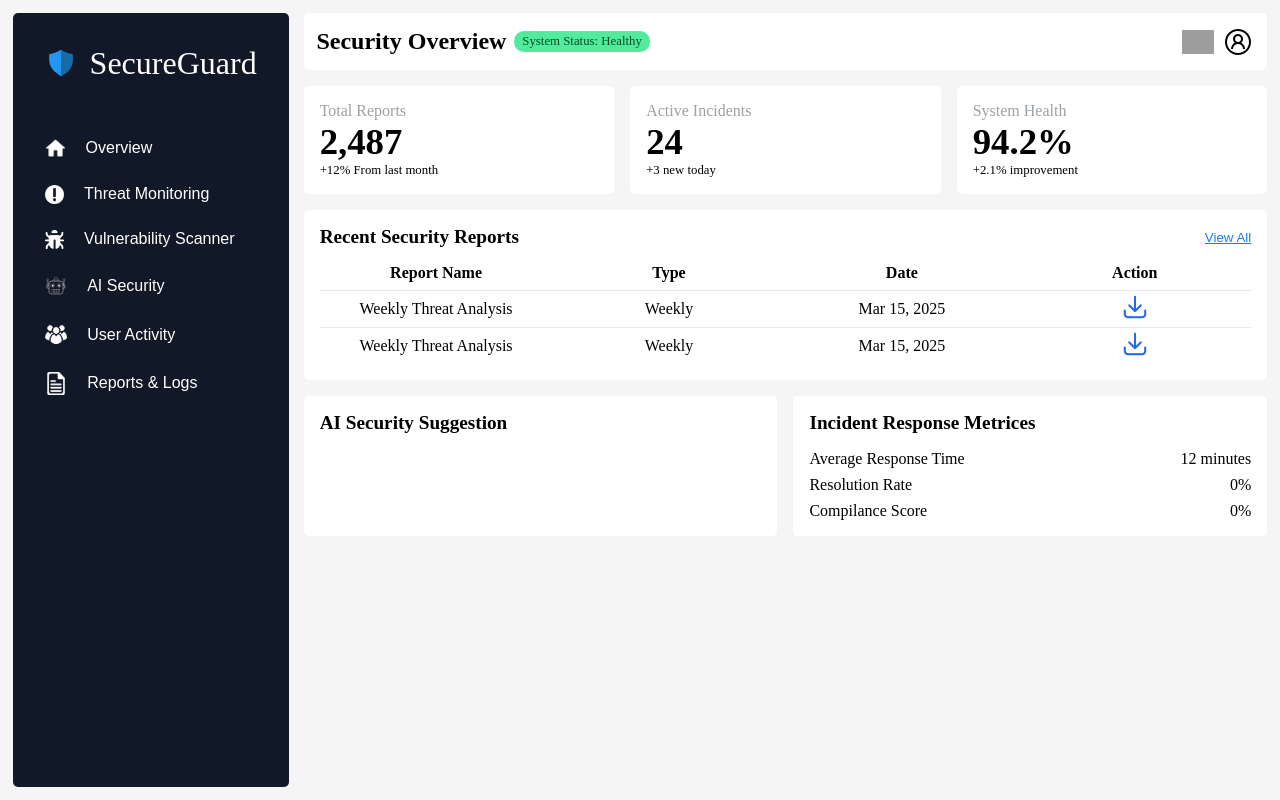
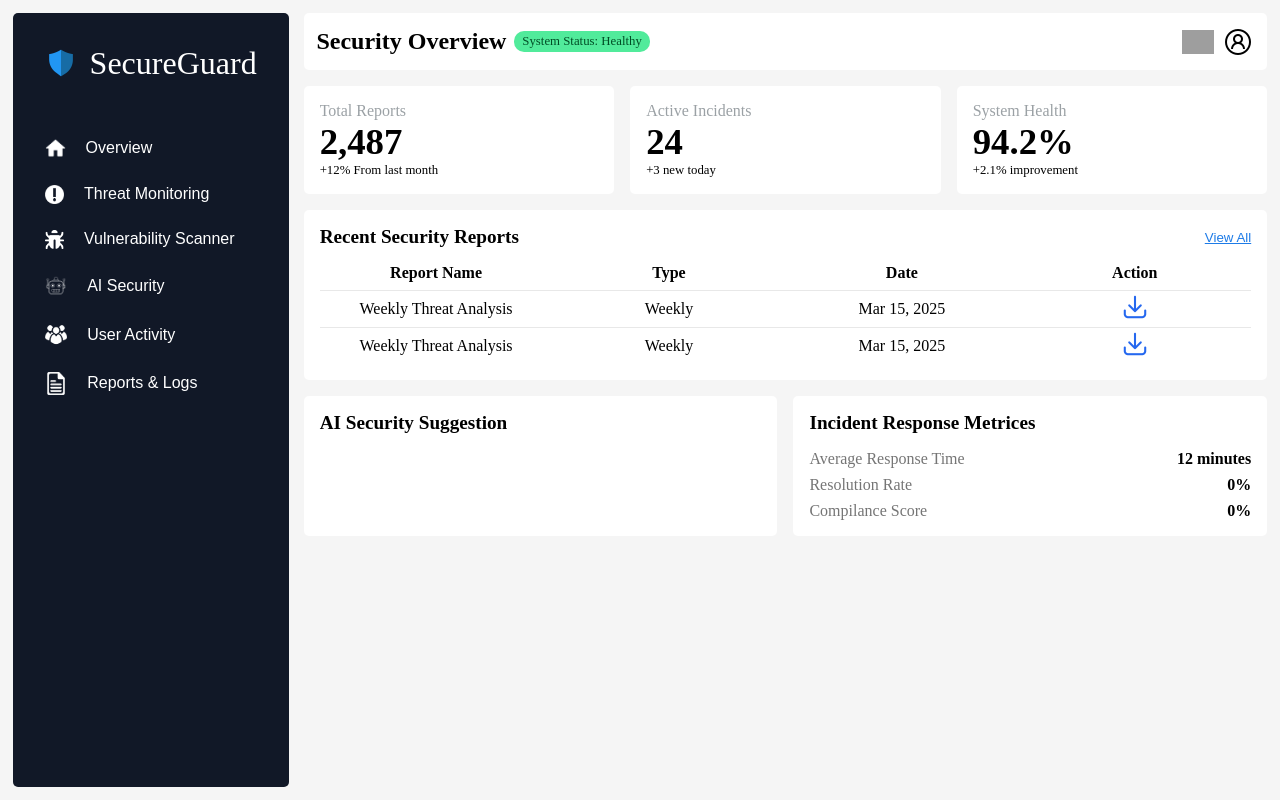
Before and after one commit to This-is-Baljot-Singh/cyberGuardians, a React (Vite) app: page / in a window 1280 px wide. Built offline with nearby package versions, Linux system fonts and the light colour scheme; grey boxes are pictures that could not be loaded.

Commit message:
Updated Codes

```diff
--- a/src/components/reports/Reports.css
+++ b/src/components/reports/Reports.css
@@ -128,3 +128,11 @@
     justify-content: space-between;
     align-items: center;
 }
+
+.response-matrix p:first-child {
+    color: #757575
+}
+
+.response-matrix p:last-child {
+    font-weight: bold;
+}
```
